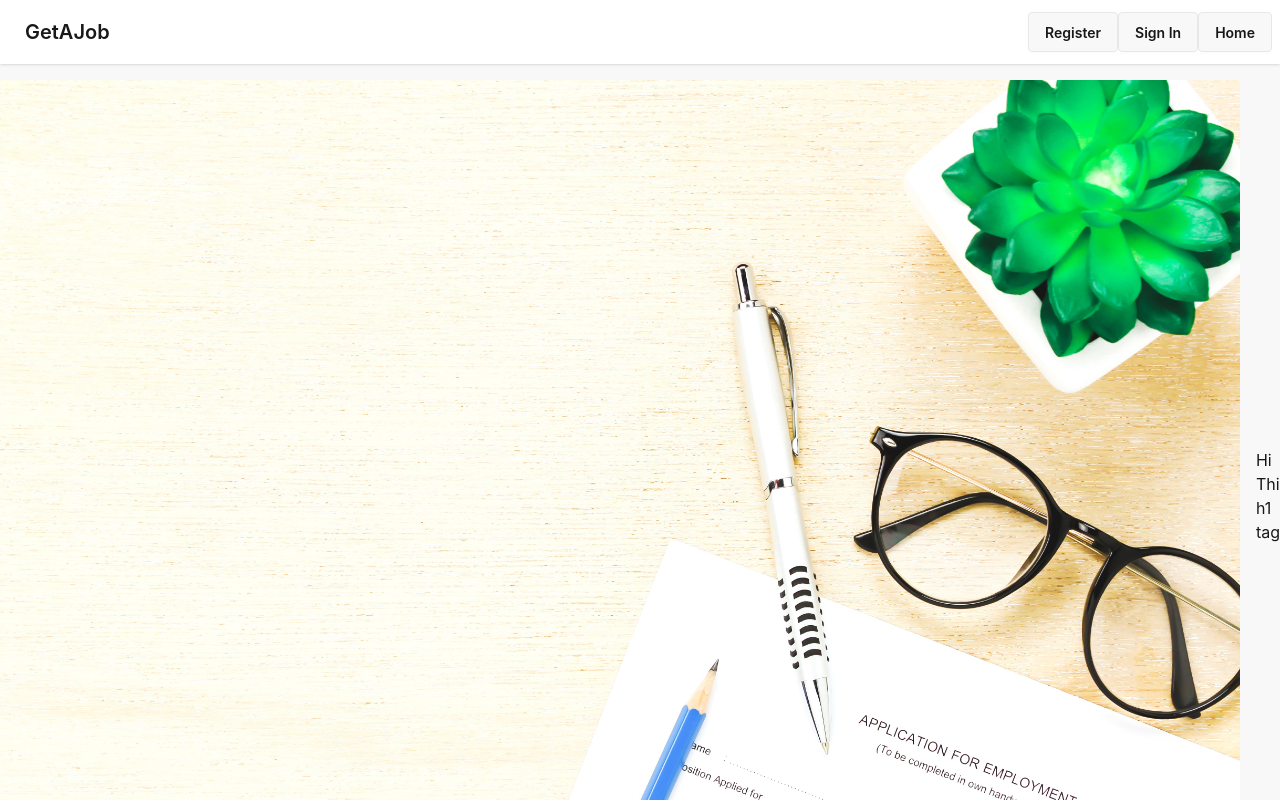
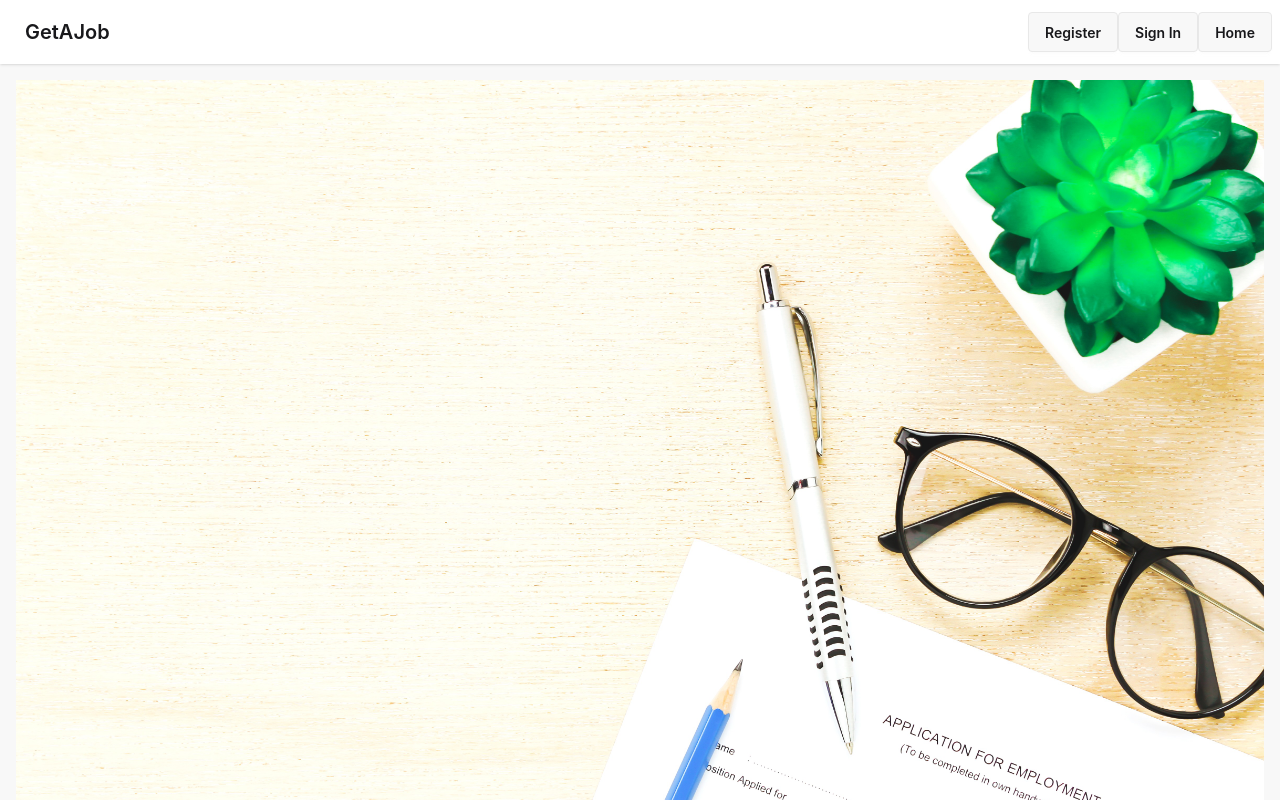
Before and after one commit to Rahaman-Atikur/getAJob_Client, a React (Vite) app: page / in a window 1280 px wide. Shown: the top 800 px of the page. Built offline with nearby package versions, Linux system fonts and the light colour scheme; no server answers.

Commit message:
Image and framer motion are working perfectly

```diff
--- a/src/Components/Home/Banner.tsx
+++ b/src/Components/Home/Banner.tsx
@@ -1,5 +1,5 @@
 import React from "react";
-// import { motion } from "motion/react";
+import { motion } from "motion/react";
 
 
 
@@ -12,25 +12,12 @@ const Banner = () => {
       <div className="hero-content flex-col lg:flex-row">
 
 
-        {/* <img
-          animate={{scale: 2, transition:{duration : 2}}}
-          src="../../assets/Job Board.jpg" alt="" /> */}
-
-          {/* Banner Image  */}
-
-          <img src="/public/picture/Job.jpg" alt="" />
-
-          <h1>Hi This h1 tag</h1>
 
 
-          {/* <motion.h1
-            initial={{ opacity: 0, y: -20 }}
-            animate={{ opacity: 1, y: 0 }}
-            transition={{ duration: 1.5 }}
-          >
-            How are you my friend?
-          </motion.h1> */}
+          <motion.img
+          animate = {{rotate:360   , transition:{duration:3}}}
 
+          src="/public/picture/Job.jpg" alt="" />
 
       </div>
     </div>
```
